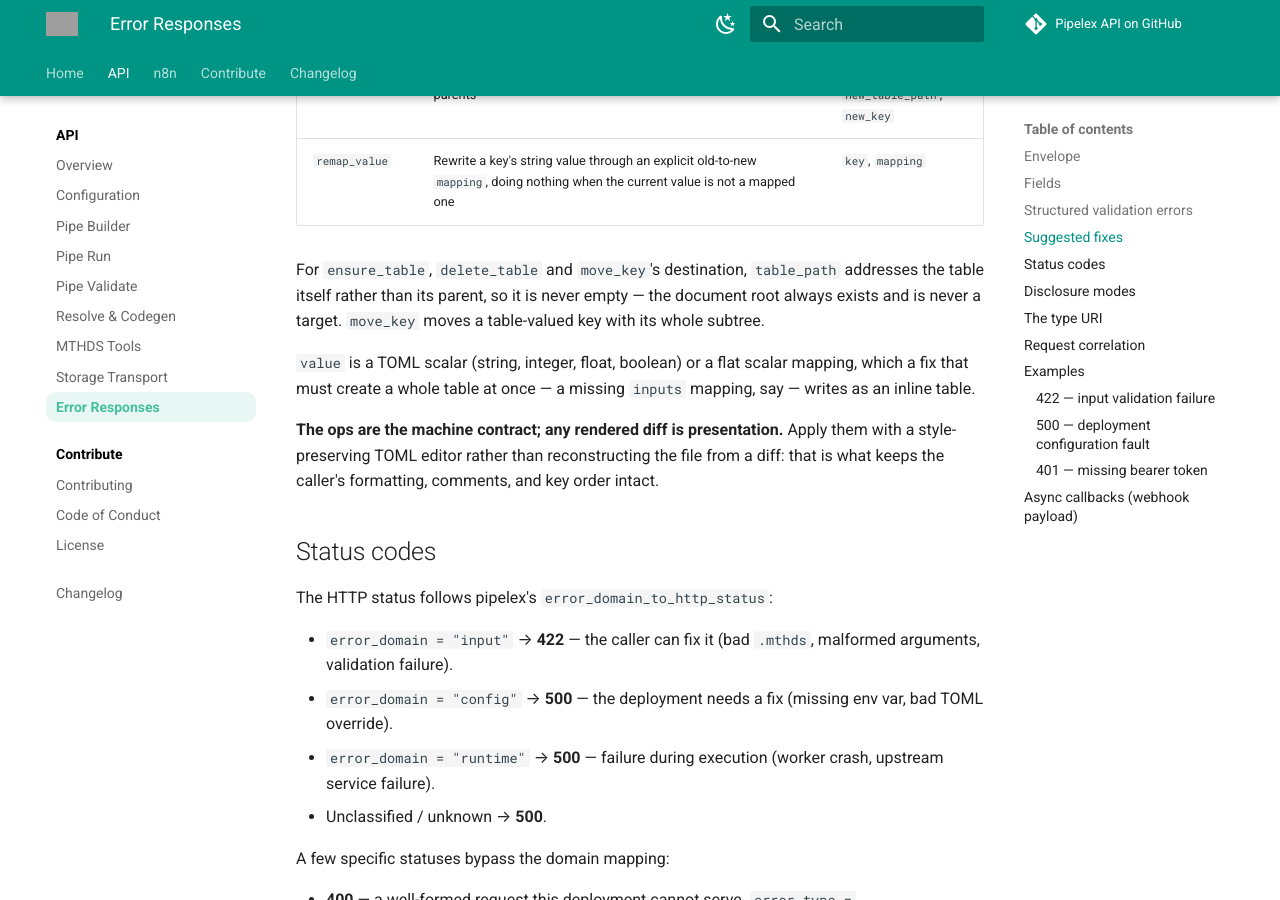
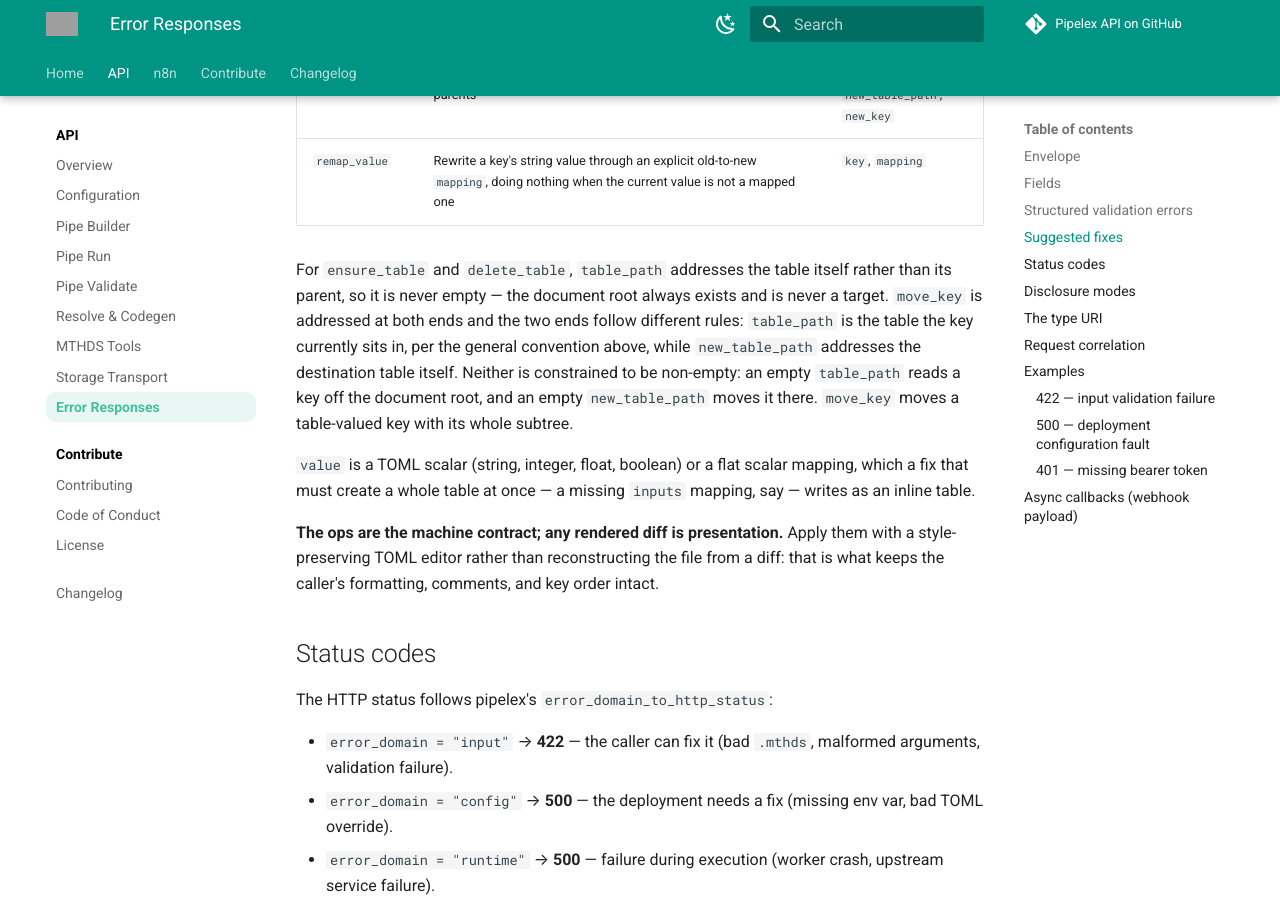
Before and after one commit to Pipelex/pipelex-api, an MkDocs documentation site: the page built from docs/error-responses.md, in a window 1280 px wide and 900 px high, scrolled down 4366 px. Built offline with MkDocs 1.6.1 and Material for MkDocs 9.7.7, drawn with Linux system fonts in a browser that asks for light colours; comment, search, counter and statistics services are not loaded; grey boxes are pictures that could not be loaded.

Commit message:
Move the pipelex pin to 0.46.4
Also clarify the move_key path convention in the error-responses doc: both
ends of the move are addressed, table_path names the key's current parent
while new_table_path names the destination table itself, and neither is
required to be non-empty. Track the .pipelex/.gitignore that pipelex now
writes into the working directory.

Co-Authored-By: Claude Opus 5 <noreply@anthropic.com>
Claude-Session: https://claude.ai/code/session_01JwV6s38M5QnERbVzFjHTfb

```diff
--- a/docs/error-responses.md
+++ b/docs/error-responses.md
@@ -104,7 +104,7 @@ A validation error item may carry a `suggested_fix`: a deterministic repair the
 | `move_key` | Relocate a key to another table, creating missing destination parents | `key`, `new_table_path`, `new_key` |
 | `remap_value` | Rewrite a key's string value through an explicit old-to-new `mapping`, doing nothing when the current value is not a mapped one | `key`, `mapping` |
 
-For `ensure_table`, `delete_table` and `move_key`'s destination, `table_path` addresses the table itself rather than its parent, so it is never empty — the document root always exists and is never a target. `move_key` moves a table-valued key with its whole subtree.
+For `ensure_table` and `delete_table`, `table_path` addresses the table itself rather than its parent, so it is never empty — the document root always exists and is never a target. `move_key` is addressed at both ends and the two ends follow different rules: `table_path` is the table the key currently sits in, per the general convention above, while `new_table_path` addresses the destination table itself. Neither is constrained to be non-empty: an empty `table_path` reads a key off the document root, and an empty `new_table_path` moves it there. `move_key` moves a table-valued key with its whole subtree.
 
 `value` is a TOML scalar (string, integer, float, boolean) or a flat scalar mapping, which a fix that must create a whole table at once — a missing `inputs` mapping, say — writes as an inline table.
 
--- a/pyproject.toml
+++ b/pyproject.toml
@@ -16,7 +16,7 @@ classifiers = [
 ]
 
 dependencies = [
-  "pipelex[mistralai,anthropic,google,google-genai,bedrock,fal]==0.46.2",
+  "pipelex[mistralai,anthropic,google,google-genai,bedrock,fal]==0.46.4",
   "fastapi>=0.118.0",
   "pyjwt>=2.10.1",
   "uvicorn>=0.37.0",
```
Also changed, not shown: 2 other files.
